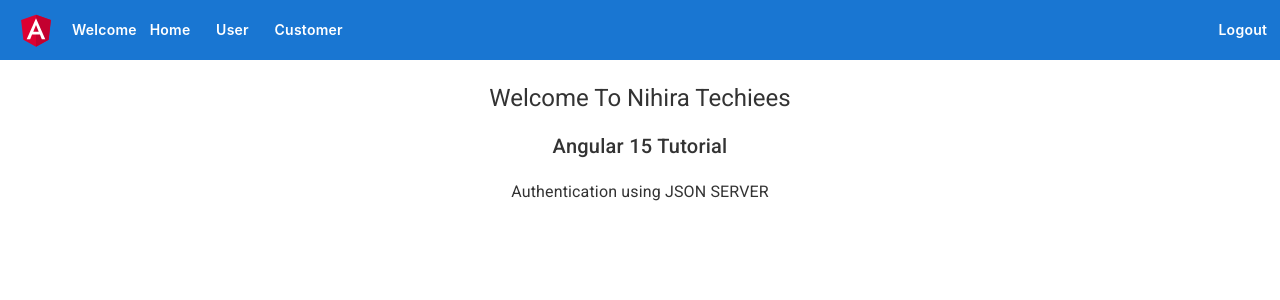
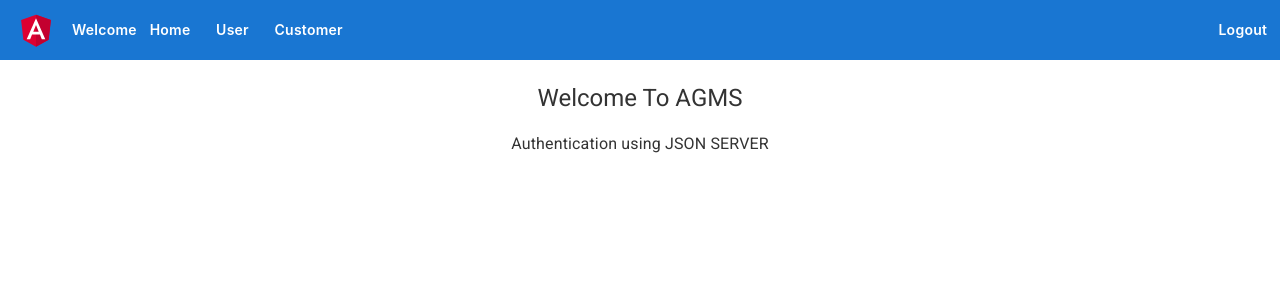
Before and after one commit to ChathuraAbeygunawardhana/rslup_phase2_chathurabeygunawardhana_project_ui, an Angular app: page / in a window 1280 px wide. Shown: the top 300 px of the page. Built offline with nearby package versions, Linux system fonts and the light colour scheme; sample sign-in values are in the browser's storage.

Commit message:
second commit

```diff
--- a/src/app/home/home.component.html
+++ b/src/app/home/home.component.html
@@ -1,5 +1,4 @@
-<div style="text-align: center;">
-    <h1>Welcome To Nihira Techiees</h1>
-<h2>Angular 15 Tutorial</h2>
-<h3>Authentication using JSON SERVER</h3>
+<div style="text-align: center">
+  <h1>Welcome To AGMS</h1>
+  <h3>Authentication using JSON SERVER</h3>
 </div>
```
